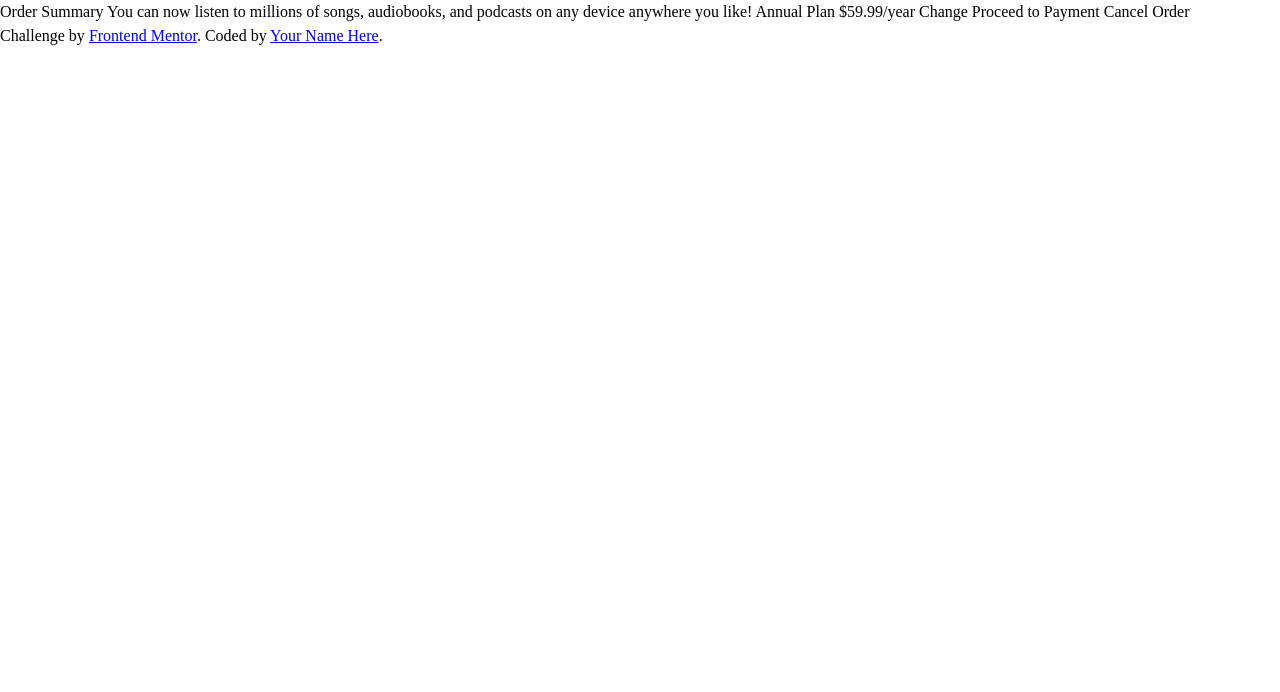
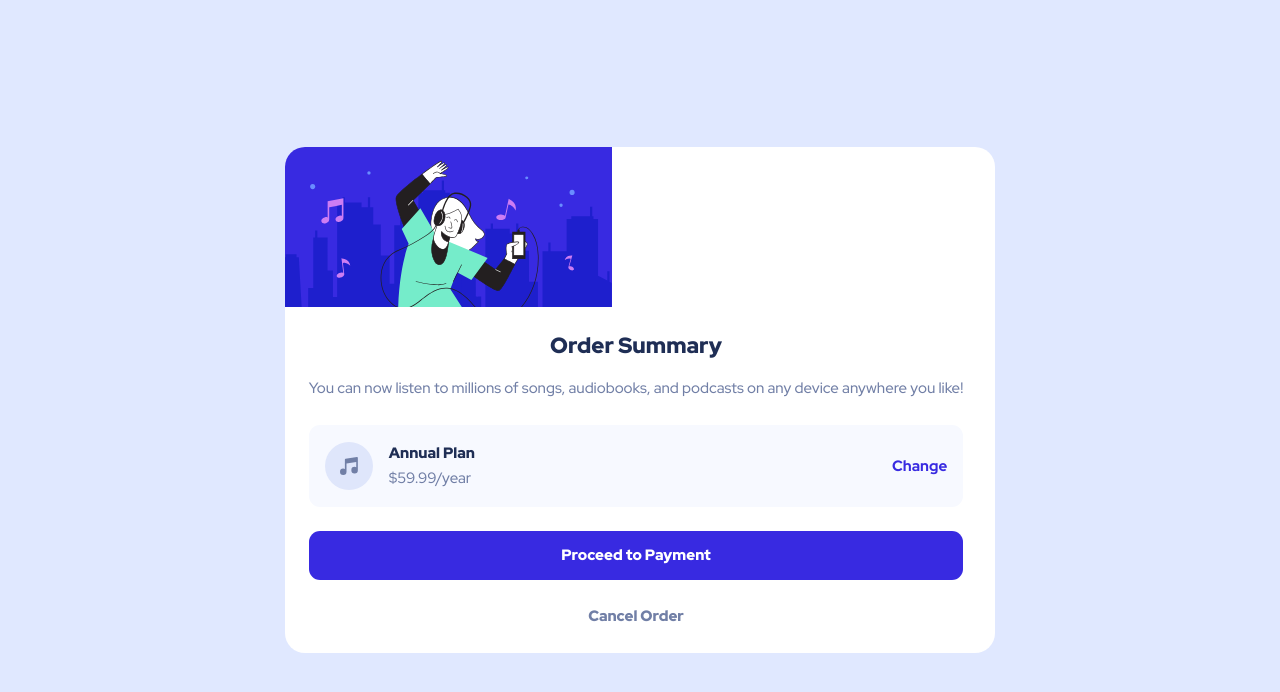
Before and after one commit to KonradJam/order-summary-component, a website: page index.html in a window 1280 px wide. Drawn offline with nearby package versions, Linux system fonts and the light colour scheme; files that its build step writes are made by us from their sources.

Commit message:
HTML structure and CSS styling

```diff
--- a/assets/scss/assets/_mixins.scss
+++ b/assets/scss/assets/_mixins.scss
@@ -1,6 +1,17 @@
-@mixin text-preset($tp, $weight: 400) {
+@use "sass:map";
+@use "variables" as *;
+
+@mixin text-preset($number, $weight: 400) {
+
+    $tp: map-get($text-preset, $number);
     font-size: map-get($tp, size);
     line-height: map-get($tp, lh);
     letter-spacing: map-get($tp, ls);
     font-weight: $weight;
 }
+
+@mixin flex-col($gap) {
+    display: flex;
+    flex-direction: column;
+    gap: $gap;
+}
--- a/assets/scss/styles.scss
+++ b/assets/scss/styles.scss
@@ -1,3 +1,96 @@
 @use "assets/reset";
 @use "assets/variables" as *;
 @use "assets/mixins" as *;
+
+body {
+    display: flex;
+    align-items: center;
+    justify-content: center;
+    inline-size: 100vw;
+    block-size: 100vh;
+    background-color: $color-blue-100;
+    padding: $spacing-300;
+    font-family: "Red Hat Display", sans-serif;
+}
+
+.card {
+    background-color: $color-white;
+    border-radius: 1.25rem;
+    overflow: hidden;
+
+    &__content {
+        display: flex;
+        flex-direction: column;
+        gap: $spacing-300;
+        padding: $spacing-300 $spacing-400 $spacing-300 $spacing-300;
+    }
+
+    &__text {
+        @include flex-col($spacing-200);
+    }
+
+    &__title {
+        @include text-preset(2, 900);
+        color: $color-blue-950;
+        text-align: center;
+    }
+
+    &__desc {
+        @include text-preset(4, 500);
+        color: $color-gray-600;
+        text-align: center;
+    }
+
+    &__plan {
+        display: flex;
+        align-items: center;
+        background-color: $color-blue-50;
+        border-radius: .6875rem;
+        padding: $spacing-200;
+    }
+
+    &__icon {
+        margin-inline-end: $spacing-200;
+    }
+
+    &__spec {
+        margin-inline-end: auto;
+    }
+
+    &__name {
+        @include text-preset(4, 900);
+        color: $color-blue-950;
+    }
+
+    &__price {
+        @include text-preset(4, 500);
+        color: $color-gray-600;
+    }
+
+    &__change {
+        border: none;
+        background-color: transparent;
+        @include text-preset(4, 800);
+        color: $color-blue-700;
+    }
+
+    &__order {
+        @include flex-col($spacing-300);
+    }
+
+    &__proceed {
+        @include text-preset(4, 900);
+        color: $color-white;
+        background-color: $color-blue-700;
+        border: none;
+        border-radius: .6875rem;
+        padding: .7813rem;
+    }
+
+    &__cancel {
+        @include text-preset(4, 900);
+        color: $color-gray-600;
+        border: none;
+        background-color: transparent;
+    }
+}
--- a/index.html
+++ b/index.html
@@ -14,23 +14,29 @@
   <link rel="stylesheet" href="assets/css/styles.css">
 </head>
 <body>
-
-  Order Summary
-
-  You can now listen to millions of songs, audiobooks, and podcasts on any
-  device anywhere you like!
-
-  Annual Plan
-  $59.99/year
-
-  Change
-
-  Proceed to Payment
-  Cancel Order
-
-  <div class="attribution">
-    Challenge by <a href="https://www.frontendmentor.io?ref=challenge" target="_blank">Frontend Mentor</a>.
-    Coded by <a href="#">Your Name Here</a>.
-  </div>
+  <main class="card">
+    <img src="assets/images/illustration-hero.svg" alt="" class="card__hero" width="327" height="160">
+    <div class="card__content">
+      <section class="card__text">
+        <h1 class="card__title">Order Summary</h1>
+        <p class="card__desc">
+          You can now listen to millions of songs, audiobooks, and podcasts on any
+          device anywhere you like!
+        </p>
+      </section>
+      <section class="card__plan">
+        <img src="assets/images/icon-music.svg" alt="" class="card__icon" width="48" height="48">
+        <div class="card__spec">
+          <h2 class="card__name">Annual Plan</h2>
+          <p class="card__price">$59.99/year</p>
+        </div>
+        <button class="card__change">Change</button>
+      </section>
+      <section class="card__order">
+        <button class="card__proceed">Proceed to Payment</button>
+        <button class="card__cancel">Cancel Order</button>
+      </section>
+    </div>
+  </main>
 </body>
 </html>
```
Also changed, not shown: assets/css/styles.css (added), assets/images/favicon-32x32.png (renamed from images/favicon-32x32.png), assets/images/icon-music.svg (renamed from images/icon-music.svg), assets/images/illustration-hero.svg (renamed from images/illustration-hero.svg), assets/images/pattern-background-desktop.svg (renamed from images/pattern-background-desktop.svg), assets/images/pattern-background-mobile.svg (renamed from images/pattern-background-mobile.svg), design/active-states.jpg (deleted), design/desktop-design.jpg (deleted), design/mobile-design.jpg (deleted), package.json (line endings or trailing spaces), preview.jpg (deleted).
